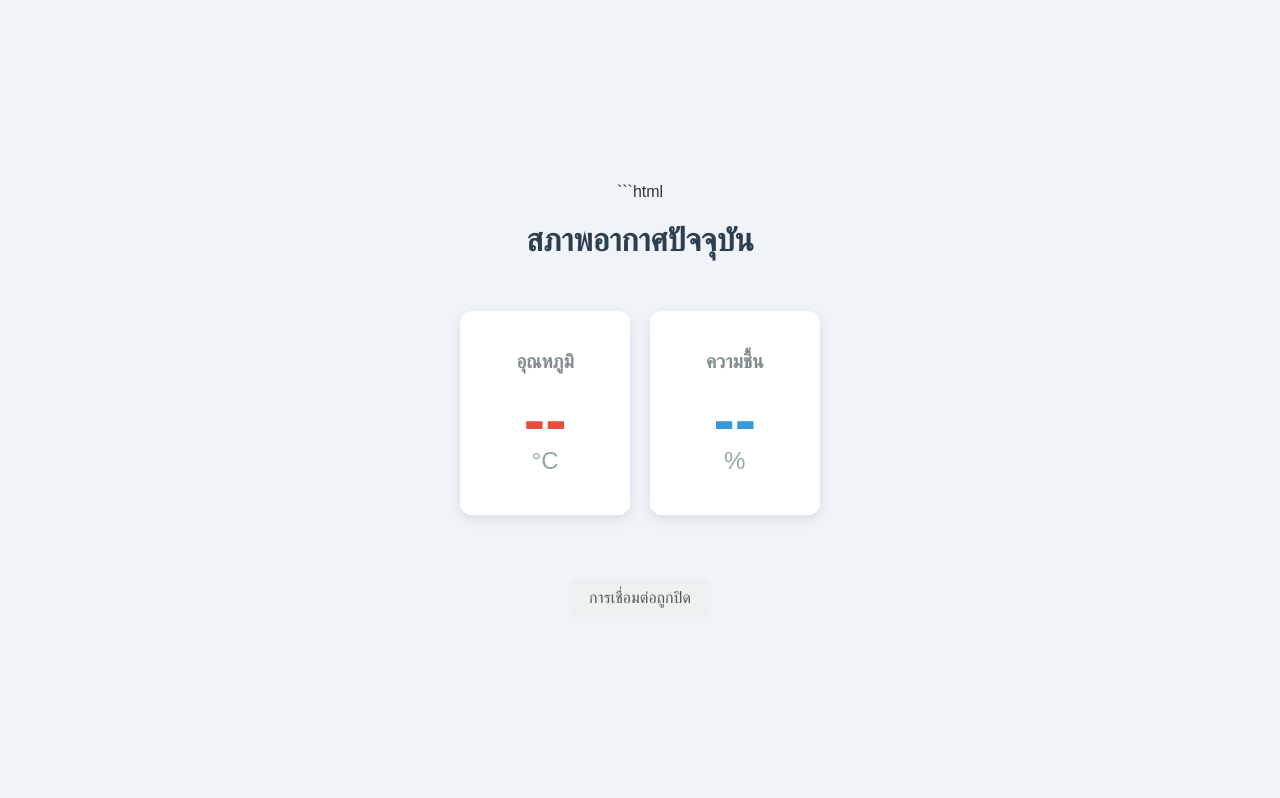
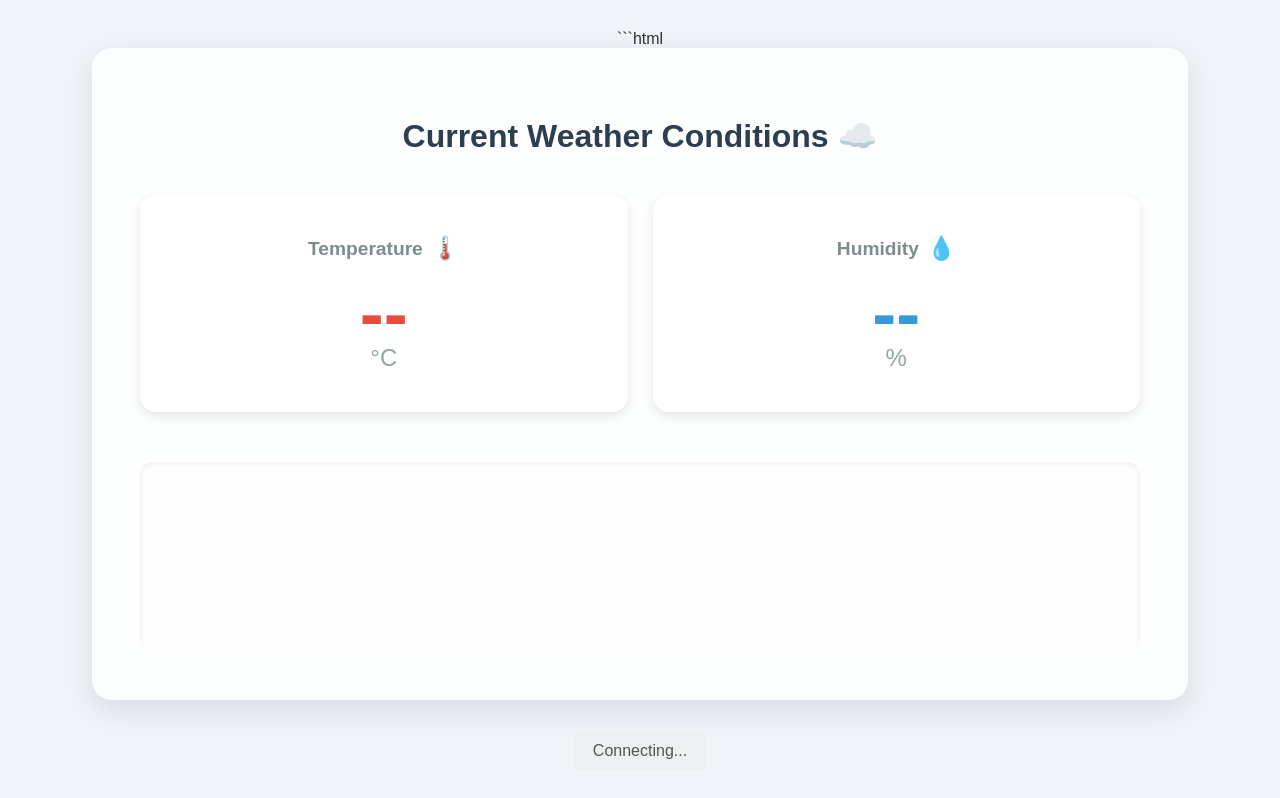
Before and after one commit to suwannarat30/web-temperature, a plain HTML site: page index.html in a window 1280 px wide. Drawn offline with Linux system fonts and the light colour scheme; a web font is replaced by a local one.

Commit message:
Update index.html

````diff
--- a/index.html
+++ b/index.html
@@ -1,53 +1,82 @@
 ```html
 <!DOCTYPE html>
-<html lang="th">
+<html lang="en">
 <head>
     <meta charset="UTF-8">
     <meta name="viewport" content="width=device-width, initial-scale=1.0">
-    <title>แสดงผลอุณหภูมิและความชื้น</title>
+    <title>Temperature and Humidity Monitor</title>
+    <!-- Google Fonts for a fresh look -->
+    <link rel="preconnect" href="[https://fonts.googleapis.com](https://fonts.googleapis.com)">
+    <link rel="preconnect" href="[https://fonts.gstatic.com](https://fonts.gstatic.com)" crossorigin>
+    <link href="[https://fonts.googleapis.com/css2?family=Poppins:wght@400;600;700&display=swap](https://fonts.googleapis.com/css2?family=Poppins:wght@400;600;700&display=swap)" rel="stylesheet">
     <style>
+        @keyframes pulse-once {
+            0% { transform: scale(1); }
+            50% { transform: scale(1.05); }
+            100% { transform: scale(1); }
+        }
         body {
-            font-family: Arial, sans-serif;
+            font-family: 'Poppins', sans-serif;
             display: flex;
+            flex-direction: column;
             justify-content: center;
             align-items: center;
             height: 100vh;
-            background-color: #f0f4f8;
+            background-color: #f0f4f8; /* Default color */
             margin: 0;
+            color: #333;
+            transition: background-color 1.5s ease; /* Smooth color transition */
+        }
+        .main-container {
+            display: flex;
             flex-direction: column;
-            color: #333;
+            gap: 30px;
+            padding: 3em;
+            background-color: rgba(255, 255, 255, 0.9);
+            border-radius: 20px;
+            box-shadow: 0 10px 30px rgba(0, 0, 0, 0.1);
+            width: 90%;
+            max-width: 1000px;
         }
-        .container {
+        h1 {
+            color: #2c3e50;
+            text-align: center;
+            margin-bottom: 10px;
+            font-weight: 700;
+        }
+        .data-cards {
             display: flex;
-            gap: 20px;
             justify-content: center;
-            align-items: center;
-            padding: 2em;
+            gap: 25px;
+            flex-wrap: wrap;
         }
         .card {
             text-align: center;
             padding: 2.5em 3.5em;
             background-color: #ffffff;
-            border-radius: 12px;
+            border-radius: 16px;
             box-shadow: 0 4px 12px rgba(0, 0, 0, 0.1);
-            transition: transform 0.3s ease;
+            transition: transform 0.3s ease, box-shadow 0.3s ease;
+            flex: 1;
+            min-width: 250px;
         }
         .card:hover {
-            transform: translateY(-5px);
-        }
-        h1 {
-            color: #2c3e50;
-            margin-bottom: 20px;
+            transform: translateY(-8px);
+            box-shadow: 0 8px 20px rgba(0, 0, 0, 0.15);
         }
         .label {
             font-size: 1.2em;
-            font-weight: bold;
+            font-weight: 600;
             color: #7f8c8d;
             margin-bottom: 10px;
+            display: flex;
+            justify-content: center;
+            align-items: center;
+            gap: 8px;
         }
         .value {
-            font-size: 4em;
-            font-weight: bold;
+            font-size: 4.5em;
+            font-weight: 700;
             margin: 0;
         }
         .unit {
@@ -62,6 +91,13 @@
         #humidity-value {
             color: #3498db;
         }
+        .chart-container {
+            margin-top: 20px;
+            padding: 20px;
+            background-color: #fdfdfd;
+            border-radius: 12px;
+            box-shadow: inset 0 2px 4px rgba(0, 0, 0, 0.05);
+        }
         .status-message {
             margin-top: 2em;
             color: #555;
@@ -69,69 +105,163 @@
             background-color: #ecf0f1;
             padding: 10px 20px;
             border-radius: 8px;
+            text-align: center;
+        }
+        .emoji {
+            font-size: 1.2em;
         }
     </style>
+    <!-- Chart.js CDN for graphing -->
+    <script src="[https://cdn.jsdelivr.net/npm/chart.js](https://cdn.jsdelivr.net/npm/chart.js)"></script>
 </head>
 <body>
-    <h1>สภาพอากาศปัจจุบัน</h1>
-    <div class="container">
+    <div class="main-container">
+        <h1>Current Weather Conditions ☁️</h1>
+        <div class="data-cards">
             <div class="card">
-            <div class="label">อุณหภูมิ</div>
+                <div class="label">Temperature <span class="emoji">🌡️</span></div>
                 <div class="value" id="temperature-value">--</div>
                 <span class="unit">°C</span>
             </div>
             <div class="card">
-            <div class="label">ความชื้น</div>
+                <div class="label">Humidity <span class="emoji">💧</span></div>
                 <div class="value" id="humidity-value">--</div>
                 <span class="unit">%</span>
             </div>
         </div>
-    <div class="status-message" id="status-message">กำลังเชื่อมต่อ...</div>
+        <div class="chart-container">
+            <canvas id="weatherChart"></canvas>
+        </div>
+    </div>
+    <div class="status-message" id="status-message">Connecting...</div>
 
     <script>
-        // สร้าง WebSocket connection
+        // Initialize the WebSocket connection
         const ws = new WebSocket('ws://localhost:3001');
 
-        // เมื่อเชื่อมต่อสำเร็จ
+        // Chart setup
+        const ctx = document.getElementById('weatherChart').getContext('2d');
+        const weatherChart = new Chart(ctx, {
+            type: 'line',
+            data: {
+                labels: [],
+                datasets: [
+                    {
+                        label: 'Temperature (°C)',
+                        data: [],
+                        borderColor: 'rgb(231, 76, 60)',
+                        backgroundColor: 'rgba(231, 76, 60, 0.2)',
+                        tension: 0.1,
+                        fill: false
+                    },
+                    {
+                        label: 'Humidity (%)',
+                        data: [],
+                        borderColor: 'rgb(52, 152, 219)',
+                        backgroundColor: 'rgba(52, 152, 219, 0.2)',
+                        tension: 0.1,
+                        fill: false
+                    }
+                ]
+            },
+            options: {
+                responsive: true,
+                maintainAspectRatio: false,
+                scales: {
+                    x: {
+                        title: {
+                            display: true,
+                            text: 'Time'
+                        }
+                    },
+                    y: {
+                        title: {
+                            display: true,
+                            text: 'Value'
+                        },
+                        beginAtZero: false
+                    }
+                }
+            }
+        });
+
+        // Function to map a temperature value to a color
+        function getTemperatureColor(temp) {
+            // Define a temperature range
+            const minTemp = 0;
+            const maxTemp = 40;
+
+            // Clamp the temperature to the defined range
+            const clampedTemp = Math.max(minTemp, Math.min(maxTemp, temp));
+
+            // Map the temperature to a hue value (240 = blue, 0 = red)
+            const hue = 240 - ((clampedTemp - minTemp) / (maxTemp - minTemp)) * 240;
+
+            return `hsl(${hue}, 80%, 65%)`;
+        }
+
+        // Event handler for a successful connection
         ws.onopen = () => {
             console.log('Connected to WebSocket server');
-            document.getElementById('status-message').textContent = 'เชื่อมต่อสำเร็จแล้ว';
+            document.getElementById('status-message').textContent = 'Connection successful';
         };
 
-        // เมื่อได้รับข้อความจาก Backend
+        // Event handler for receiving a message from the Backend
         ws.onmessage = (event) => {
             try {
                 const data = JSON.parse(event.data);
                 console.log('Received data:', data);
 
-                // ตรวจสอบและอัปเดตค่าอุณหภูมิ
+                const now = new Date();
+                const timeLabel = now.getHours().toString().padStart(2, '0') + ':' +
+                                now.getMinutes().toString().padStart(2, '0') + ':' +
+                                now.getSeconds().toString().padStart(2, '0');
+
+                // Update the temperature value on the card
                 if (data.temperature !== undefined) {
                     document.getElementById('temperature-value').textContent = data.temperature.toFixed(1);
+                    // Add new data to the chart
+                    weatherChart.data.labels.push(timeLabel);
+                    weatherChart.data.datasets[0].data.push(data.temperature);
+
+                    // Update the background color based on temperature
+                    document.body.style.backgroundColor = getTemperatureColor(data.temperature);
                 }
 
-                // ตรวจสอบและอัปเดตค่าความชื้น
+                // Update the humidity value on the card
                 if (data.humidity !== undefined) {
                     document.getElementById('humidity-value').textContent = data.humidity.toFixed(1);
+                    // Add new data to the chart
+                    weatherChart.data.datasets[1].data.push(data.humidity);
                 }
+
+                // Keep the last 20 data points to prevent the graph from becoming too cluttered
+                const maxDataPoints = 20;
+                if (weatherChart.data.labels.length > maxDataPoints) {
+                    weatherChart.data.labels.shift();
+                    weatherChart.data.datasets[0].data.shift();
+                    weatherChart.data.datasets[1].data.shift();
+                }
+
+                // Update the chart
+                weatherChart.update();
 
             } catch (error) {
                 console.error('Error parsing JSON:', error);
             }
         };
 
-        // เมื่อเกิดข้อผิดพลาด
+        // Event handler for errors
         ws.onerror = (error) => {
             console.error('WebSocket Error:', error);
-            document.getElementById('status-message').textContent = 'เกิดข้อผิดพลาดในการเชื่อมต่อ';
+            document.getElementById('status-message').textContent = 'An error occurred during connection';
         };
 
-        // เมื่อการเชื่อมต่อปิดลง
+        // Event handler when the connection is closed
         ws.onclose = () => {
             console.log('Disconnected from WebSocket server');
-            document.getElementById('status-message').textContent = 'การเชื่อมต่อถูกปิด';
+            document.getElementById('status-message').textContent = 'Connection closed';
         };
-
     </script>
-
 </body>
 </html>
````
Lines whose indentation alone changed are shown as unchanged.
